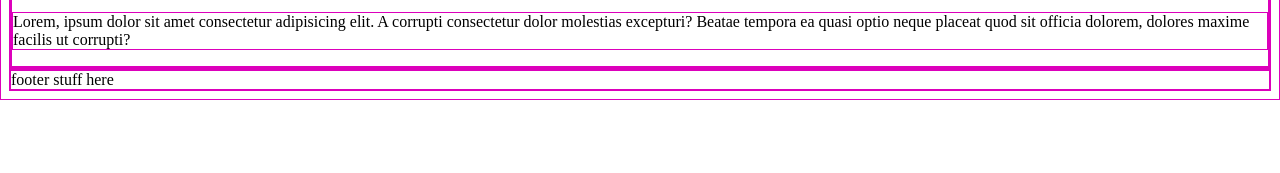
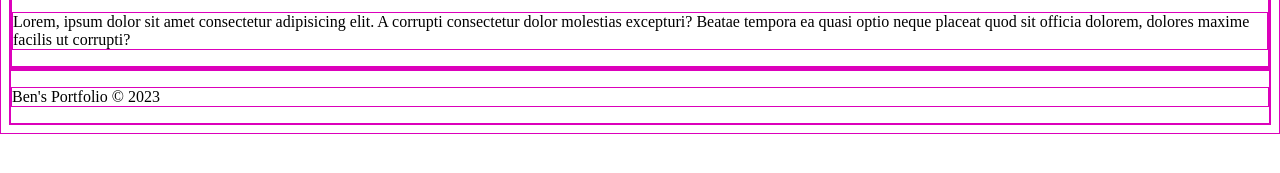
Before and after one commit to benjaminbwright/portfolio-template, a plain HTML site: page index.html in a window 1280 px wide. Shown: the part 203-376 px from the top of the page. Drawn offline with Linux system fonts and the light colour scheme.

Commit message:
Adds copyright to footer

```diff
--- a/index.html
+++ b/index.html
@@ -41,6 +41,8 @@
     </main>
 
     <!-- footer with copyright  -->
-    <footer>footer stuff here</footer>
+    <footer>
+      <p>Ben's Portfolio &copy; 2023</p>
+    </footer>
   </body>
 </html>
```
